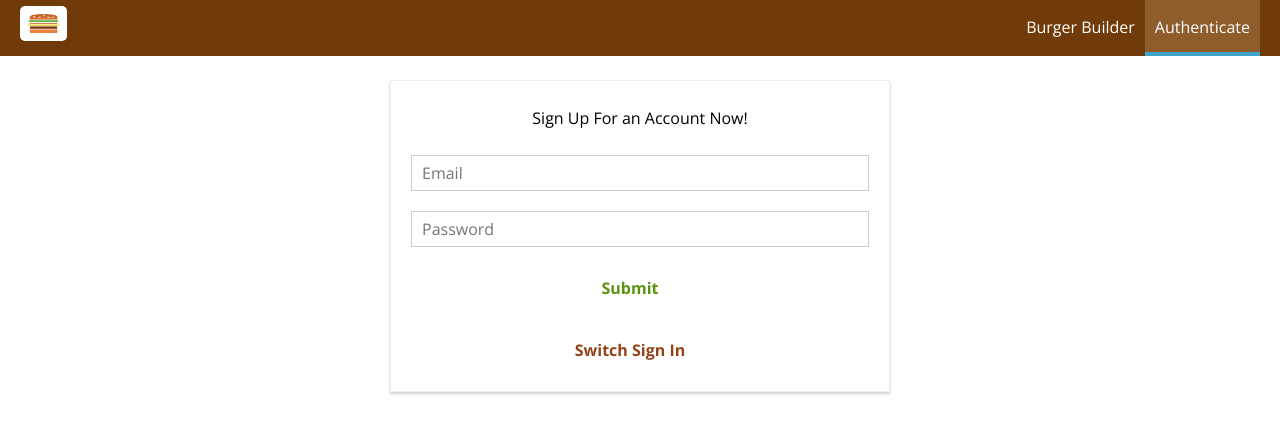
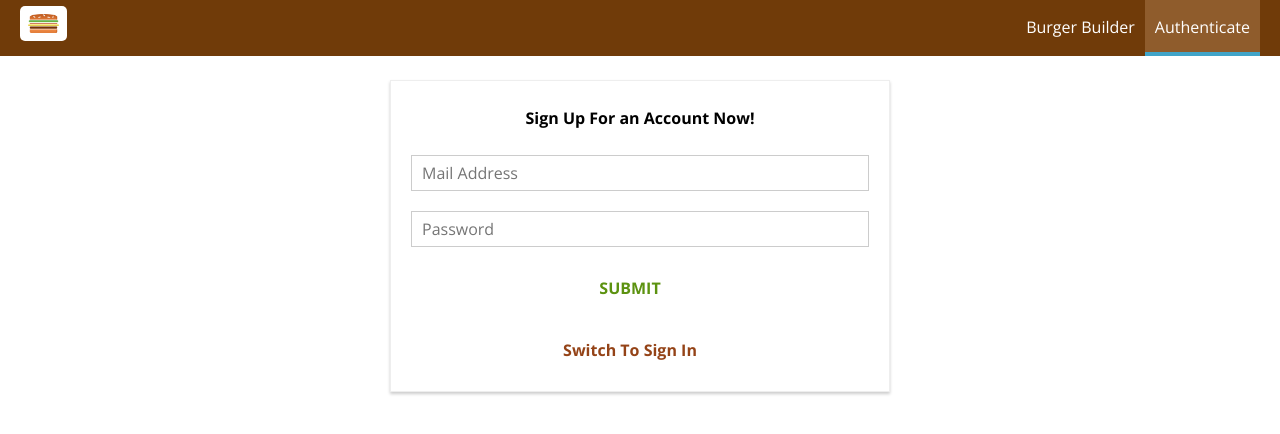
Before and after one commit to Rterrell25/Burger-Builder, a React (Create React App) app: page /auth in a window 1280 px wide. Shown: the top 434 px of the page. Built offline with nearby package versions, Linux system fonts and the light colour scheme.

Commit message:
if a user is not yet authd the order button redirects the user to sign up, if the user is currently in the process of building a burger, the auth route will redirect to checkout.  If the use is not in the process of building the application will send them home

```diff
--- a/src/containers/Auth/Auth.js
+++ b/src/containers/Auth/Auth.js
@@ -1,11 +1,12 @@
 import React, { Component } from "react";
+import { connect } from "react-redux";
 import { Redirect } from "react-router-dom";
+
 import Input from "../../components/UI/Input/Input";
 import Button from "../../components/UI/Button/Button";
+import Spinner from "../../components/UI/Spinner/Spinner";
 import classes from "./Auth.module.css";
 import * as actions from "../../store/actions/index";
-import Spinner from "../../components/UI/Spinner/Spinner";
-import { connect } from "react-redux";
 
 class Auth extends Component {
   state = {
@@ -14,7 +15,7 @@ class Auth extends Component {
         elementType: "input",
         elementConfig: {
           type: "email",
-          placeholder: "Email"
+          placeholder: "Mail Address"
         },
         value: "",
         validation: {
@@ -22,7 +23,7 @@ class Auth extends Component {
           isEmail: true
         },
         valid: false,
-        touch: false
+        touched: false
       },
       password: {
         elementType: "input",
@@ -36,23 +37,36 @@ class Auth extends Component {
           minLength: 6
         },
         valid: false,
-        touch: false
+        touched: false
       }
     },
     isSignup: true
   };
 
+  componentDidMount() {
+    if (!this.props.buildingBurger && this.props.authRedirectPath !== "/") {
+      this.props.onSetAuthRedirectPath();
+    }
+  }
+
   checkValidity(value, rules) {
     let isValid = true;
+    if (!rules) {
+      return true;
+    }
+
     if (rules.required) {
       isValid = value.trim() !== "" && isValid;
     }
+
     if (rules.minLength) {
       isValid = value.length >= rules.minLength && isValid;
     }
+
     if (rules.maxLength) {
       isValid = value.length <= rules.maxLength && isValid;
     }
+
     if (rules.isEmail) {
       const pattern = /[a-z0-9!#$%&'*+/=?^_`{|}~-]+(?:\.[a-z0-9!#$%&'*+/=?^_`{|}~-]+)*@(?:[a-z0-9](?:[a-z0-9-]*[a-z0-9])?\.)+[a-z0-9](?:[a-z0-9-]*[a-z0-9])?/;
       isValid = pattern.test(value) && isValid;
@@ -62,6 +76,7 @@ class Auth extends Component {
       const pattern = /^\d+$/;
       isValid = pattern.test(value) && isValid;
     }
+
     return isValid;
   }
 
@@ -113,9 +128,8 @@ class Auth extends Component {
         value={formElement.config.value}
         invalid={!formElement.config.valid}
         shouldValidate={formElement.config.validation}
+        touched={formElement.config.touched}
         changed={event => this.inputChangedHandler(event, formElement.id)}
-        touched={formElement.config.touched}
-        errorMessage={this.errorMessageHandler}
       />
     ));
 
@@ -128,27 +142,27 @@ class Auth extends Component {
     if (this.props.error) {
       errorMessage = <p>{this.props.error.message}</p>;
     }
+
     let authRedirect = null;
     if (this.props.isAuthenticated) {
-      authRedirect = <Redirect to="/" />;
+      authRedirect = <Redirect to={this.props.authRedirectPath} />;
     }
+
     return (
       <div className={classes.Auth}>
         {authRedirect}
         {errorMessage}
         {this.state.isSignup ? (
-          <p>Sign Up For an Account Now!</p>
+          <p className={classes.auth}>Sign Up For an Account Now!</p>
         ) : (
-          <p>Sign In to an Existing Account</p>
+          <p className={classes.auth}>Sign In to an Existing Account</p>
         )}
-
         <form onSubmit={this.submitHandler}>
           {form}
-          <Button btnType="Success">Submit</Button>
+          <Button btnType="Success">SUBMIT</Button>
         </form>
-
         <Button clicked={this.switchAuthModeHandler} btnType="Danger">
-          Switch {this.state.isSignup ? "Sign In" : "Sign Up"}
+          Switch To {this.state.isSignup ? "Sign In" : "Sign Up"}
         </Button>
       </div>
     );
@@ -159,14 +173,17 @@ const mapStateToProps = state => {
   return {
     loading: state.auth.loading,
     error: state.auth.error,
-    isAuthenticated: state.auth.token !== null
+    isAuthenticated: state.auth.token !== null,
+    buildingBurger: state.burgerBuilder.building,
+    authRedirectPath: state.auth.authRedirectPath
   };
 };
 
 const mapDispatchToProps = dispatch => {
   return {
     onAuth: (email, password, isSignup) =>
-      dispatch(actions.auth(email, password, isSignup))
+      dispatch(actions.auth(email, password, isSignup)),
+    onSetAuthRedirectPath: () => dispatch(actions.setAuthRedirectPath("/"))
   };
 };
 
--- a/src/containers/Auth/Auth.module.css
+++ b/src/containers/Auth/Auth.module.css
@@ -7,7 +7,10 @@
   padding: 10px;
   box-sizing: border-box;
 }
-
+.auth {
+  font-family: inherit;
+  font-weight: bold;
+}
 @media (min-width: 600px) {
   .Auth {
     width: 500px;
--- a/src/containers/BurgerBuilder/BurgerBuilder.js
+++ b/src/containers/BurgerBuilder/BurgerBuilder.js
@@ -35,6 +35,7 @@ class BurgerBuilder extends Component {
     if (this.props.isAuthenticated) {
       this.setState({ purchasing: true });
     } else {
+      this.props.onSetAuthRedirectPath("/checkout");
       this.props.history.push("/auth");
     }
   };
@@ -114,7 +115,8 @@ const mapDispatchToProps = dispatch => {
     onIngredientAdded: ingName => dispatch(actions.addIngredient(ingName)),
     onIngredientRemoved: ingName => dispatch(actions.removeIngredient(ingName)),
     onInitIngredients: () => dispatch(actions.initIngredients()),
-    onInitPurchase: () => dispatch(actions.purchaseInit())
+    onInitPurchase: () => dispatch(actions.purchaseInit()),
+    onSetAuthRedirectPath: path => dispatch(actions.setAuthRedirectPath(path))
   };
 };
 
--- a/src/store/actions/actionTypes.js
+++ b/src/store/actions/actionTypes.js
@@ -16,3 +16,5 @@ export const AUTH_START = "AUTH_START";
 export const AUTH_SUCCESS = "AUTH_SUCCESS";
 export const AUTH_FAIL = "AUTH_FAIL";
 export const AUTH_LOGOUT = "AUTH_LOGOUT";
+
+export const SET_AUTH_REDIRECT_PATH = "SET_AUTH_REDIRECT_PATH";
--- a/src/store/actions/auth.js
+++ b/src/store/actions/auth.js
@@ -60,3 +60,10 @@ export const auth = (email, password, isSignup) => {
       });
   };
 };
+
+export const setAuthRedirectPath = path => {
+  return {
+    type: actionTypes.SET_AUTH_REDIRECT_PATH,
+    path: path
+  };
+};
--- a/src/store/actions/index.js
+++ b/src/store/actions/index.js
@@ -11,4 +11,4 @@ export {
   fetchOrders
 } from "./order";
 
-export { auth, logout } from "./auth";
+export { auth, logout, setAuthRedirectPath } from "./auth";
--- a/src/store/reducers/auth.js
+++ b/src/store/reducers/auth.js
@@ -5,7 +5,8 @@ const initialState = {
   token: null,
   userId: null,
   error: null,
-  loading: false
+  loading: false,
+  authRedirectPath: "/"
 };
 
 const authStart = (state, action) => {
@@ -31,6 +32,9 @@ const authFail = (state, action) => {
 const authLogout = (state, action) => {
   return updateObject(state, { token: null, userId: null });
 };
+const setAuthRedirectPath = (state, action) => {
+  return updateObject(state, { authRedirectPath: action.path });
+};
 const reducer = (state = initialState, action) => {
   switch (action.type) {
     case actionTypes.AUTH_START:
@@ -41,6 +45,8 @@ const reducer = (state = initialState, action) => {
       return authFail(state, action);
     case actionTypes.AUTH_LOGOUT:
       return authLogout(state, action);
+    case actionTypes.SET_AUTH_REDIRECT_PATH:
+      return setAuthRedirectPath(state, action);
     default:
       return state;
   }
--- a/src/store/reducers/burgerBuilder.js
+++ b/src/store/reducers/burgerBuilder.js
@@ -4,7 +4,8 @@ import { updateObject } from "../utility";
 const initialState = {
   ingredients: null,
   totalPrice: 4,
-  error: false
+  error: false,
+  building: false
 };
 
 const INGREDIENT_PRICES = {
@@ -22,7 +23,8 @@ const addIngredient = (state, action) => {
   const updatedIngredients = updateObject(state.ingredients, updatedIngredient);
   const updatedState = {
     ingredients: updatedIngredients,
-    totalPrice: state.totalPrice + INGREDIENT_PRICES[action.ingredientName]
+    totalPrice: state.totalPrice + INGREDIENT_PRICES[action.ingredientName],
+    building: true
   };
   return updateObject(state, updatedState);
 };
@@ -34,7 +36,8 @@ const removeIngredient = (state, action) => {
   const updatedIngs = updateObject(state.ingredients, updatedIng);
   const updatedSta = {
     ingredients: updatedIngs,
-    totalPrice: state.totalPrice - INGREDIENT_PRICES[action.ingredientName]
+    totalPrice: state.totalPrice - INGREDIENT_PRICES[action.ingredientName],
+    building: true
   };
   return updateObject(state, updatedSta);
 };
@@ -49,7 +52,8 @@ const setIngredients = (state, action) => {
       meat: action.ingredients.meat
     },
     totalPrice: 4,
-    error: false
+    error: false,
+    building: false
   });
 };
 const fetchIngredientsFailed = (state, action) => {
```
